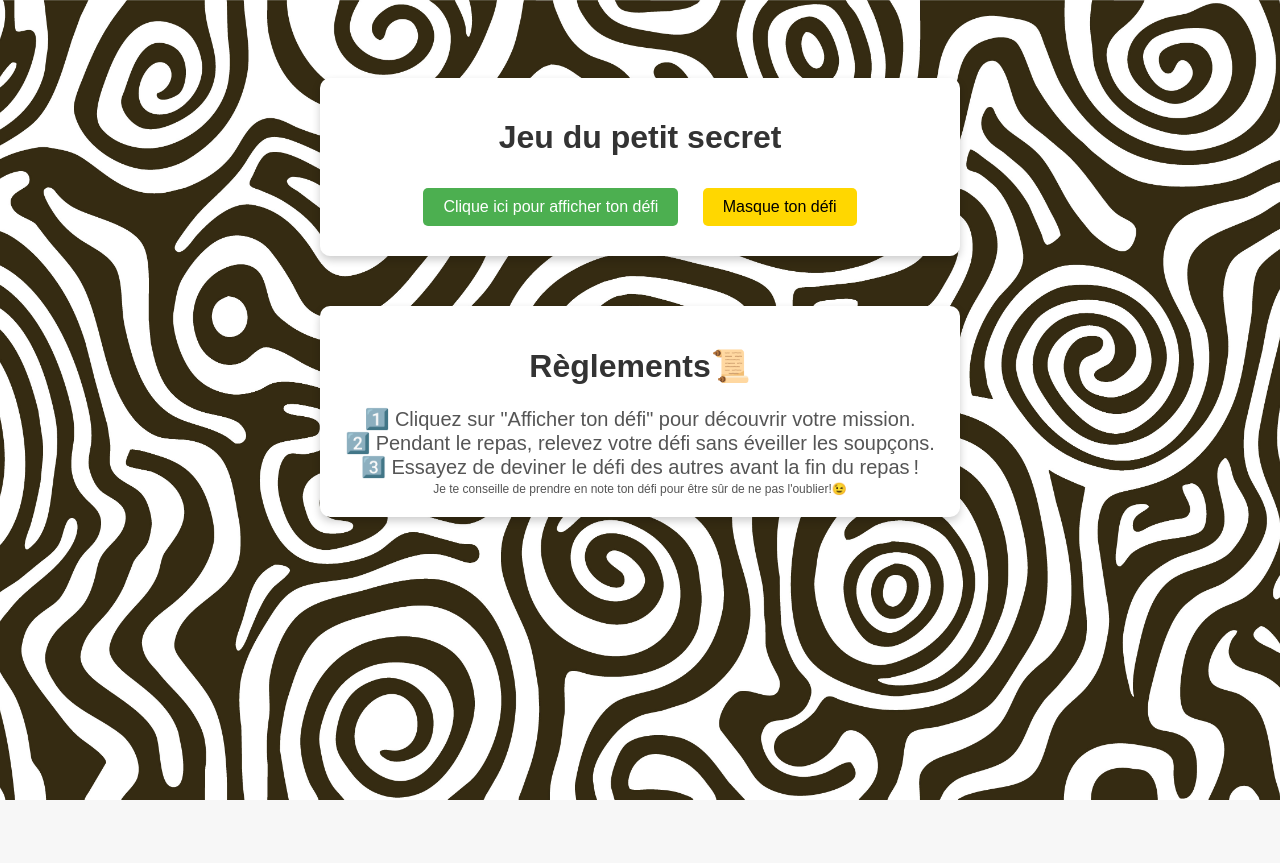
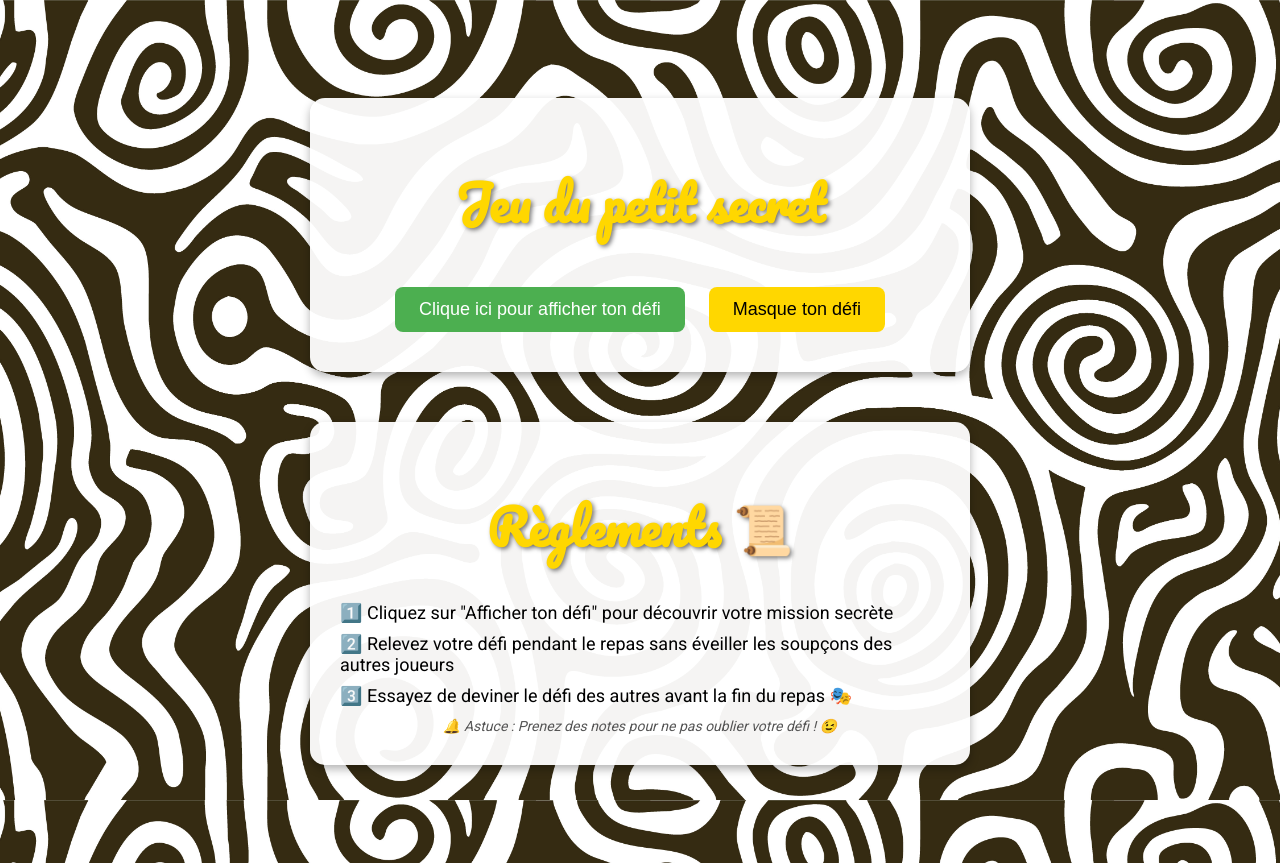
Before and after one commit to Filtop12/Jeu-du-petit-secret, a plain HTML site: page index.html in a window 1280 px wide. Before the commit the page ends 800 px from the top, so only its background shows below. Drawn offline with Linux system fonts and the light colour scheme.

Commit message:
Update index.html

```diff
--- a/index.html
+++ b/index.html
@@ -4,80 +4,114 @@
     <meta charset="UTF-8">
     <meta name="viewport" content="width=device-width, initial-scale=1.0">
     <title>Jeu du petit secret</title>
+    <link href="https://fonts.googleapis.com/css2?family=Roboto:wght@400;700&family=Pacifico&display=swap" rel="stylesheet">
     <style>
-        .encadre {
-            background-color: white;
-            padding: 20px;
-            margin: 50px auto;
-            width: 80%;
-            max-width: 600px;
-            border-radius: 10px;
-            box-shadow: 0 4px 8px rgba(0, 0, 0, 0.2);
-            text-align: center;
-        }
-
+        /* Style de base */
         body {
-            font-family: Arial, sans-serif;
-            text-align: center;
-            background-color: #f7f7f7;
-            padding: 20px;
+            font-family: 'Roboto', sans-serif;
             background-image: url('image-bg.jpg');
             background-size: cover;
             background-position: center;
             background-attachment: fixed;
-            color: white;
+            color: black;
+            text-align: center;
+            padding: 40px;
         }
 
         h1 {
-            color: #333;
+            font-family: 'Pacifico', cursive;
+            color: #FFD700; /* Jaune doré */
+            font-size: 48px;
+            text-shadow: 2px 2px 4px rgba(0, 0, 0, 0.5);
         }
 
+        /* Style du conteneur */
+        .encadre {
+            background-color: rgba(255, 255, 255, 0.95); /* Fond semi-transparent */
+            padding: 30px;
+            margin: 50px auto;
+            width: 80%;
+            max-width: 600px;
+            border-radius: 15px;
+            box-shadow: 0 4px 10px rgba(0, 0, 0, 0.3);
+        }
+
+        /* Style des boutons */
         button {
             background-color: #4CAF50;
             color: white;
             border: none;
-            padding: 10px 20px;
-            font-size: 16px;
-            border-radius: 5px;
+            padding: 12px 24px;
+            font-size: 18px;
+            border-radius: 8px;
             cursor: pointer;
             margin: 10px;
-            transition: background-color 0.3s ease;
+            transition: background-color 0.3s, transform 0.3s;
         }
 
         button:hover {
             background-color: #45a049;
+            transform: scale(1.05); /* Effet de zoom */
         }
 
-        /* Style spécifique pour le bouton "Masque ton défi" */
+        /* Style spécifique pour le bouton Masque ton défi */
         #masqueBouton {
-            background-color: #FFD700; /* Jaune doré */
-            color: black; /* Texte noir pour un meilleur contraste */
+            background-color: #FFD700;
+            color: black;
         }
 
         #masqueBouton:hover {
-            background-color: #FFC107; /* Jaune plus clair au survol */
+            background-color: #FFC107;
         }
 
+        /* Style pour les paragraphes */
         p {
             font-size: 20px;
+            line-height: 1.5;
+            margin-top: 20px;
+            display: none;
+            opacity: 0;
+            transition: opacity 0.3s ease-in-out;
+        }
+
+        p.show {
+            display: block;
+            opacity: 1;
+        }
+
+        /* Conseils supplémentaires */
+        c {
+            font-size: 14px;
             color: #555;
             margin-top: 20px;
-            display: none;
-            transition: opacity 0.3s ease-in-out;
+            font-style: italic;
         }
-        l {
-            font-size: 20px;
-            color: #555;
-            margin-top: 20px;
-        }
-        c {
-            font-size: 12px;
-            color: #555;
-            margin-top: 40px;
-        }
+
+        /* Liste des règles */
+    .rules {
+        list-style-type: none; /* Supprime les puces de la liste */
+        padding: 0; /* Retire le retrait par défaut */
+        margin: 0;
+        font-size: 18px; /* Taille du texte */
+        color: black; /* Couleur blanche pour le texte */
+        text-align: left;
+    }
+
+    .rules li {
+        margin: 10px 0; /* Espace entre les éléments de la liste */
+        display: flex;
+        align-items: center;
+    }
+
+    .rules li::before {
+        content: ""; /* Permet de retirer les symboles par défaut */
+    }
+
+
     </style>
 </head>
 <body>
+
     <div class="encadre">
         <h1>Jeu du petit secret</h1>
         <button onclick="afficherPhrase()">Clique ici pour afficher ton défi</button>
@@ -85,8 +119,20 @@
         <p id="phrase"></p>
     </div>
 
+<div class="encadre">
+    <h1>Règlements 📜</h1>
+    <ul class="rules">
+        <li>1️⃣ Cliquez sur "Afficher ton défi" pour découvrir votre mission secrète</li>
+        <li>2️⃣ Relevez votre défi pendant le repas sans éveiller les soupçons des autres joueurs</li>
+        <li>3️⃣ Essayez de deviner le défi des autres avant la fin du repas 🎭</li>
+    </ul>
+    <c>
+        🔔 Astuce : Prenez des notes pour ne pas oublier votre défi ! 😉
+    </c>
+</div>
+
+
     <script>
-        // Liste des phrases initiales
         const phrasesOriginales = [
             "Fais croire aux autres que tu es enceinte sans le dire explicitement!",
             "Mange le repas avec tes doigts et fait comme si de rien n'était",
@@ -134,7 +180,7 @@
             "",
         ];
 
-       let phrasesRestantes = [...phrasesOriginales];
+        let phrasesRestantes = [...phrasesOriginales];
 
         function afficherPhrase() {
             if (phrasesRestantes.length === 0) {
@@ -144,29 +190,17 @@
 
             const indexAleatoire = Math.floor(Math.random() * phrasesRestantes.length);
             const phraseChoisie = phrasesRestantes[indexAleatoire];
-
             const phraseElement = document.getElementById("phrase");
             phraseElement.textContent = phraseChoisie;
-            phraseElement.style.display = "block";
-
+            phraseElement.classList.add('show');
             phrasesRestantes.splice(indexAleatoire, 1);
         }
 
         function masquerPhrase() {
             const phraseElement = document.getElementById("phrase");
-            phraseElement.style.display = "none";
+            phraseElement.classList.remove('show');
         }
     </script>
-<div class="encadre">
-    <h1>Règlements📜</h1>
-    <l>
-        1️⃣ Cliquez sur "Afficher ton défi" pour découvrir votre mission.<br>
-        2️⃣ Pendant le repas, relevez votre défi sans éveiller les soupçons.<br>
-        3️⃣ Essayez de deviner le défi des autres avant la fin du repas !<br>
-    </l>
-    <c>
-        Je te conseille de prendre en note ton défi pour être sûr de ne pas l&#39;oublier!😉
-    </c>
-</div>
+
 </body>
 </html>
```
